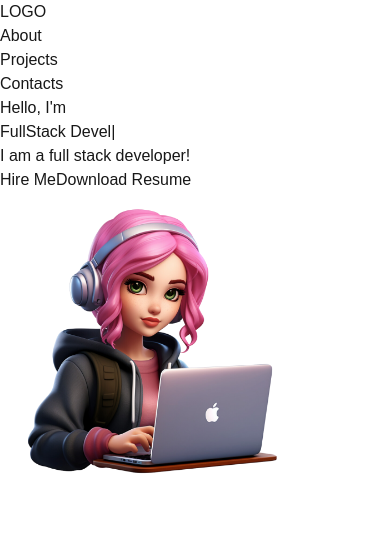
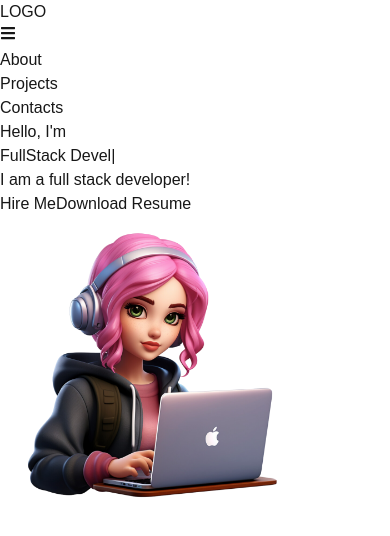
Before and after one commit to rishithab48/portfolio-website, a Next.js app: page / in a window 390 px wide. Shown: the top 536 px of the page. Built offline with nearby package versions, Linux system fonts and the light colour scheme.

Commit message:
Basic Mobile Menu built

```diff
--- a/package.json
+++ b/package.json
@@ -12,6 +12,7 @@
     "next": "14.2.13",
     "react": "^18",
     "react-dom": "^18",
+    "react-icons": "^5.3.0",
     "react-type-animation": "^3.2.0"
   },
   "devDependencies": {
--- /dev/null
+++ b/src/app/components/MenuOverlay.jsx
@@ -0,0 +1,16 @@
+import React from 'react'
+import NavLink from './NavLink'
+
+const MenuOverlay = ({links}) => {
+  return (
+    <ul className='flex flex-col py-4 items-center'>
+      {links.map((link, index)=>(
+        <li key={index}>
+        <NavLink href={link.path} title={link.title} />
+        </li>
+      ))}
+    </ul>
+  )
+}
+
+export default MenuOverlay
--- a/src/app/components/NavBar.jsx
+++ b/src/app/components/NavBar.jsx
@@ -1,41 +1,58 @@
-import React from "react";
+"use client";
+import React, { useState } from "react";
 import Link from "next/link";
 import NavLink from "./NavLink";
+import { FaBars } from "react-icons/fa";
+import { IoClose } from "react-icons/io5";
+import MenuOverlay from "./MenuOverlay";
 
 const navlinks = [
   {
-        title:"About",
-        path:"#about",
+    title: "About",
+    path: "#about",
   },
   {
-        title:"Projects",
-        path:"#projects",
+    title: "Projects",
+    path: "#projects",
   },
   {
-        title:"Contacts",
-        path:"#contacts",
+    title: "Contacts",
+    path: "#contacts",
   },
-
-]
+];
 const Navbar = () => {
+  const [navbarOpen, setNavbarOpen] = useState(false);
   return (
-    <nav className="fixed top-0 left-0 right-0 z-10 bg-[#121212] bg-opacity-90">
+    <nav className="fixed top-0 left-0 right-0 z-10 bg-[#121212] bg-opacity-100">
       <div className="flex flex-wrap items-center justify-between mx-auto pt-4 px-5">
-        <Link href={"/"} className="text-2xl md:text-5xl text-white font-semibold">
+        <Link
+          href={"/"}
+          className="text-2xl md:text-5xl text-white font-semibold"
+        >
           LOGO
         </Link>
-        <div className="menu md:w-auto" id="navbar">
+        <div className="mobile-menu block md:hidden">
+          {!navbarOpen ? (
+            <button onClick={() => setNavbarOpen(true)} className="flex items-center px-3 py-2 rounded border border-slate-200 text-slate-200 hover:text-white hover:border-white">
+              <FaBars className="h-5 w-5" />
+            </button>
+          ) : (
+            <button onClick={() => setNavbarOpen(false)} className="flex items-center px-3 py-2 rounded border border-slate-200 text-slate-200 hover:text-white hover:border-white">
+                <IoClose className="h-5 w-5"/>
+            </button>
+          )}
+        </div>
+        <div className="menu hidden md:block md:w-auto" id="navbar">
           <ul className="flex p-4 md:p-0 md:flex-row md:space-x-8 mt-0">
-            {
-                navlinks.map((link,index)=>(
+            {navlinks.map((link, index) => (
               <li key={index}>
-                        <NavLink href={link.path} title={link.title}/>
+                <NavLink href={link.path} title={link.title} />
               </li>
-                ))
-            }
+            ))}
           </ul>
         </div>
       </div>
+      {navbarOpen ? <MenuOverlay links={navlinks}/>: null}
     </nav>
   );
 };
```
Also changed, not shown: 1 other file (tests, documents, lock files or other folders). Lines whose indentation alone changed are shown as unchanged.
